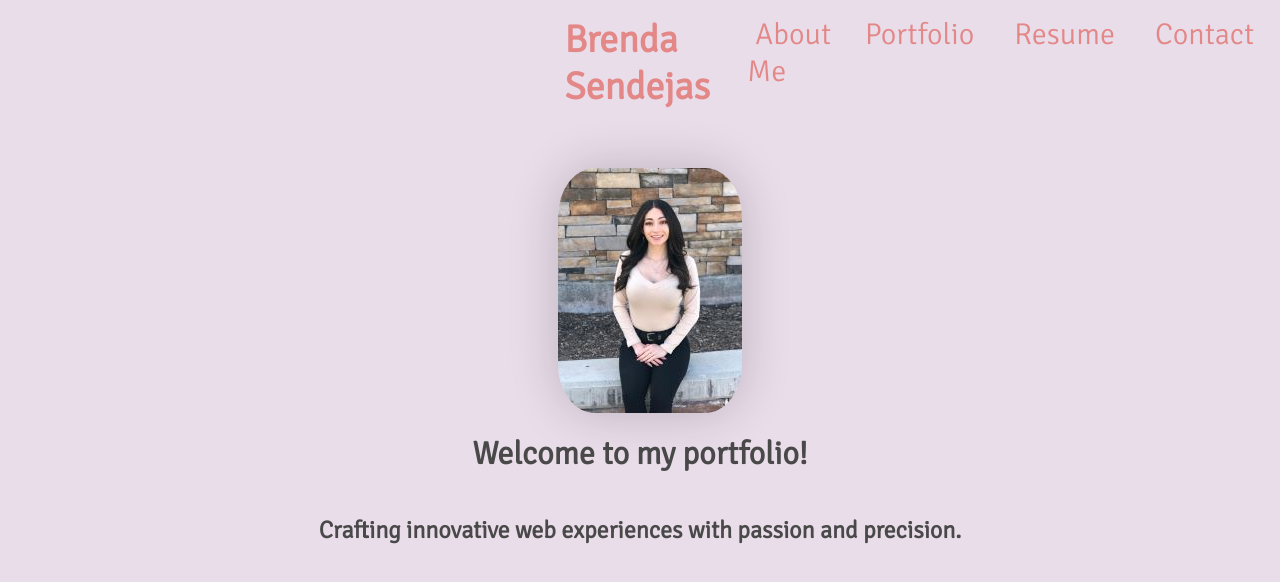
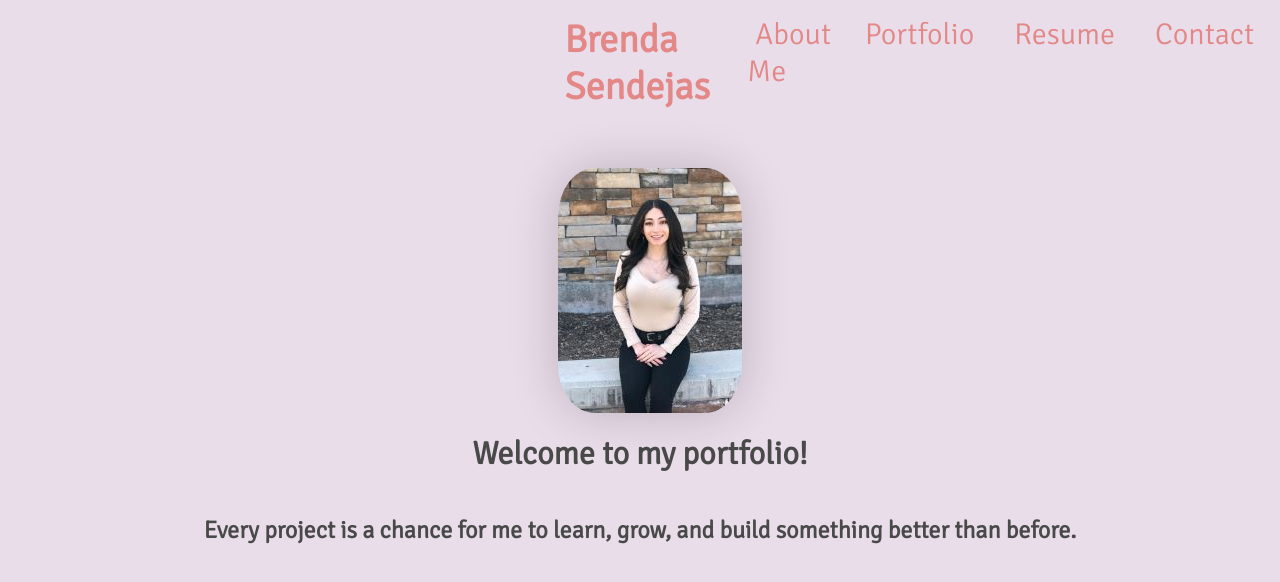
Before and after one commit to brenda255/react-portfolio, a React (Create React App) app: page / in a window 1280 px wide. Shown: the top 582 px of the page. Built offline with nearby package versions, Linux system fonts and the light colour scheme.

Commit message:
updated greeting and about

```diff
--- a/src/components/pages/About.js
+++ b/src/components/pages/About.js
@@ -5,10 +5,11 @@ export default function About() {
     <div className='about'>
       <h1>About Me</h1>
       <p>
-      Hey there! I graduated from the University of Utah Coding Bootcamp in April 2023 and I'm excited to jump into the tech scene. During the length of the course we learned skills in HTML, CSS, and JavaScript. It provided me with the essential skills to become a Full-Stack Web Developer.
+      Hey! I’m a graduate of the University of Utah Coding Bootcamp, where I got hands-on experience with HTML, CSS, JavaScript, and full-stack development.<br />
 
-      <br />Since I know the tech world is always changing, I'm up for learning and growing as I go. Can't wait to work on some awesome projects and be a part of this community! <br />
+      <br />What I loved most about the program was building real projects and learning how everything connects—from the front-end design to back-end logic. I’m still learning every day, and that’s honestly my favorite part about being in tech—there’s always something new to explore.<br />
 
+      <br />I'm excited to grow as a developer, build cool stuff with great people, and contribute wherever I can. Thanks for checking out my work!<br />
       </p>
     </div>
   );
--- a/src/components/pages/Greeting.js
+++ b/src/components/pages/Greeting.js
@@ -8,7 +8,7 @@ export default function Greeting() {
       <div className='greeting'>
         <img className="circle-image" src={image} alt='me' />
         <h1 className="greeting-one">Welcome to my portfolio!</h1>
-        <h2> Crafting innovative web experiences with passion and precision.</h2>
+        <h2> Every project is a chance for me to learn, grow, and build something better than before.</h2>
       </div>
     </div>
   );
```
